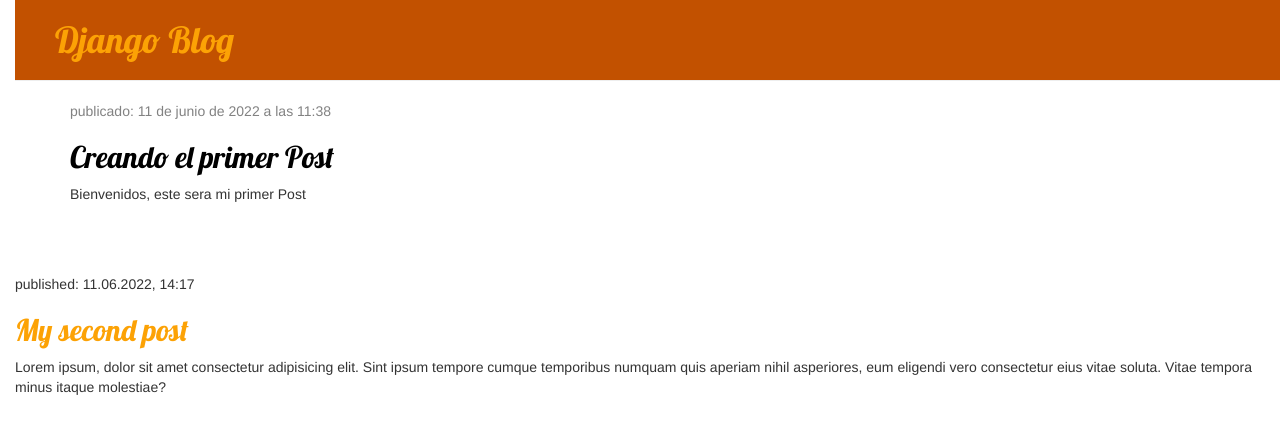
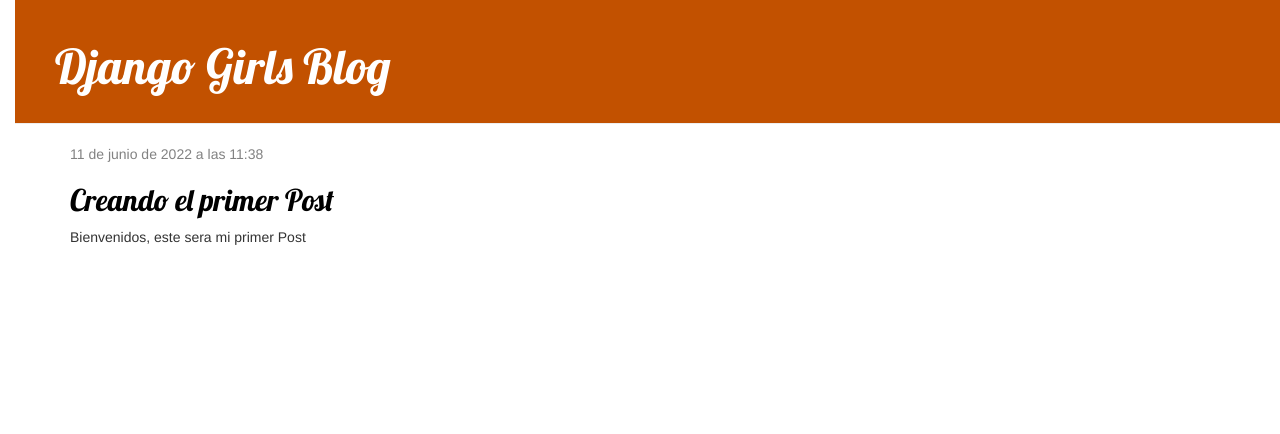
Before and after one commit to gabriel7529/PWB2-C-Team3K-Lab05, a Django app: template Proyecto/blog/templates/blog/post_list.html in a window 1280 px wide. Shown: the top 434 px of the page. Run offline with Django 4.2, Linux system fonts and the light colour scheme; the template is opened without the code that fills it: values that come from a table or form of the project are taken from there, others are empty; data comes from the database, SQL or seed files in the repository; some libraries are stand-ins or nearby versions.

Commit message:
Se modifican los html

```diff
--- a/Proyecto/blog/templates/blog/base.html
+++ b/Proyecto/blog/templates/blog/base.html
@@ -11,19 +11,11 @@
         <div class="page-header">
             <h1><a href="/">Django Girls Blog</a></h1>
         </div>
-
         <div class="content container">
             <div class="row">
                 <div class="col-md-8">
-                {% for post in posts %}
-                    <div class="post">
-                        <div class="date">
-                            {{ post.published_date }}
-                        </div>
-                        <h2><a href="">{{ post.title }}</a></h2>
-                        <p>{{ post.text|linebreaksbr }}</p>
-                    </div>
-                {% endfor %}
+                {% block content %}
+                {% endblock %}
                 </div>
             </div>
         </div>
--- a/Proyecto/blog/templates/blog/post_list.html
+++ b/Proyecto/blog/templates/blog/post_list.html
@@ -1,39 +1,13 @@
-{% load static %}
-<html>
-    <head>
-        <title>Creando el primer blog</title>
-        <link rel="stylesheet" href="//maxcdn.bootstrapcdn.com/bootstrap/3.2.0/css/bootstrap.min.css">
-        <link rel="stylesheet" href="//maxcdn.bootstrapcdn.com/bootstrap/3.2.0/css/bootstrap-theme.min.css">
-        <link href="//fonts.googleapis.com/css?family=Lobster&subset=latin,latin-ext" rel="stylesheet" type="text/css">
-        <link rel="stylesheet" href="{% static 'css/blog.css' %}">
-    </head>
-    <body>
-        <div>
-            <h1 class="page-header"><a href="/">Django Blog</a></h1>
-        </div>
-        <div class="content container">
-            <div class="row">
-                <div class="col-md-8">
+{% extends 'blog/base.html' %}
+
+{% block content %}
     {% for post in posts %}
         <div class="post">
             <div class="date">
-                                <p>publicado: {{ post.published_date }}</p>
+                {{ post.published_date }}
             </div>
             <h2><a href="">{{ post.title }}</a></h2>
             <p>{{ post.text|linebreaksbr }}</p>
         </div>
     {% endfor %}
-                </div>
-            </div>
-        </div>
-
-        <div>
-            <p>published: 11.06.2022, 14:17</p>
-            <h2><a href="">My second post</a></h2>
-            <p>Lorem ipsum, dolor sit amet consectetur adipisicing elit.
-                Sint ipsum tempore cumque temporibus numquam quis aperiam nihil asperiores,
-                eum eligendi vero consectetur eius vitae soluta.
-                Vitae tempora minus itaque molestiae?</p>
-        </div>
-    </body>
-</html>
+{% endblock %}
```
Lines whose indentation alone changed are shown as unchanged.
